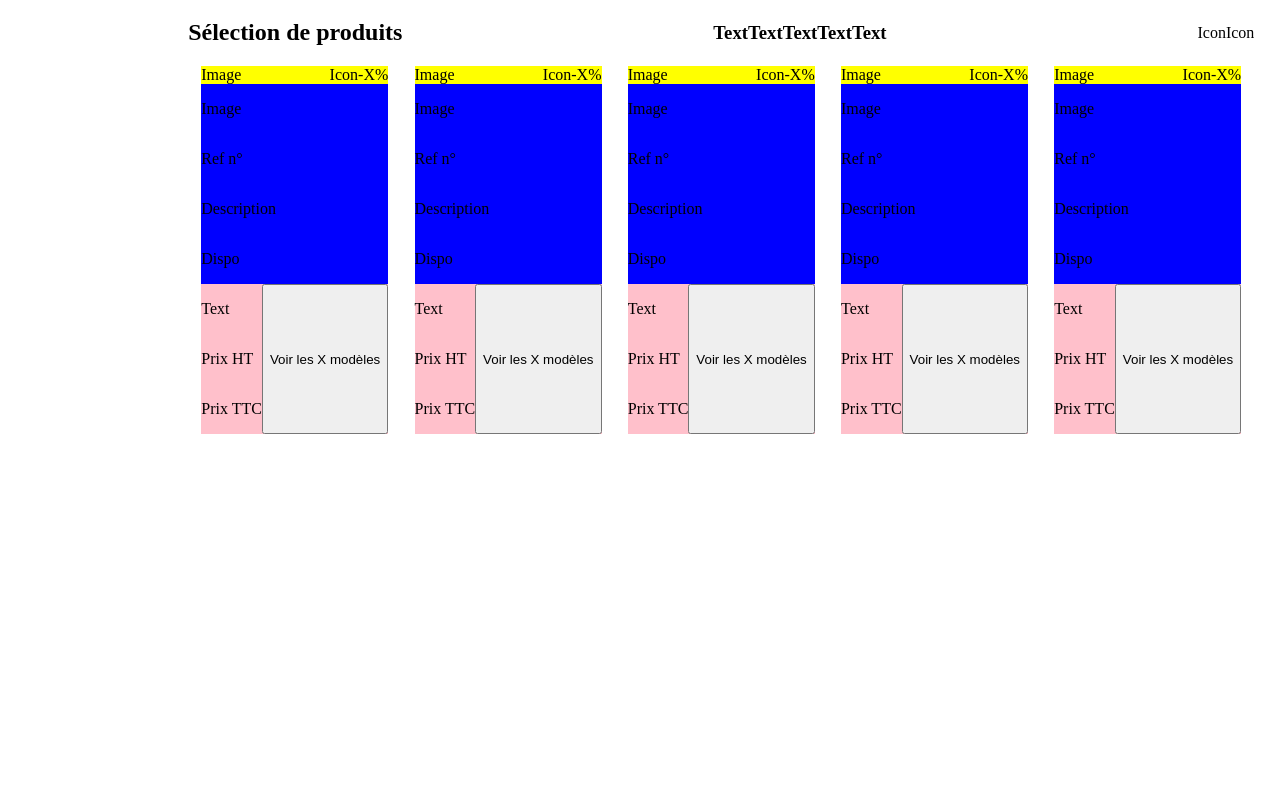
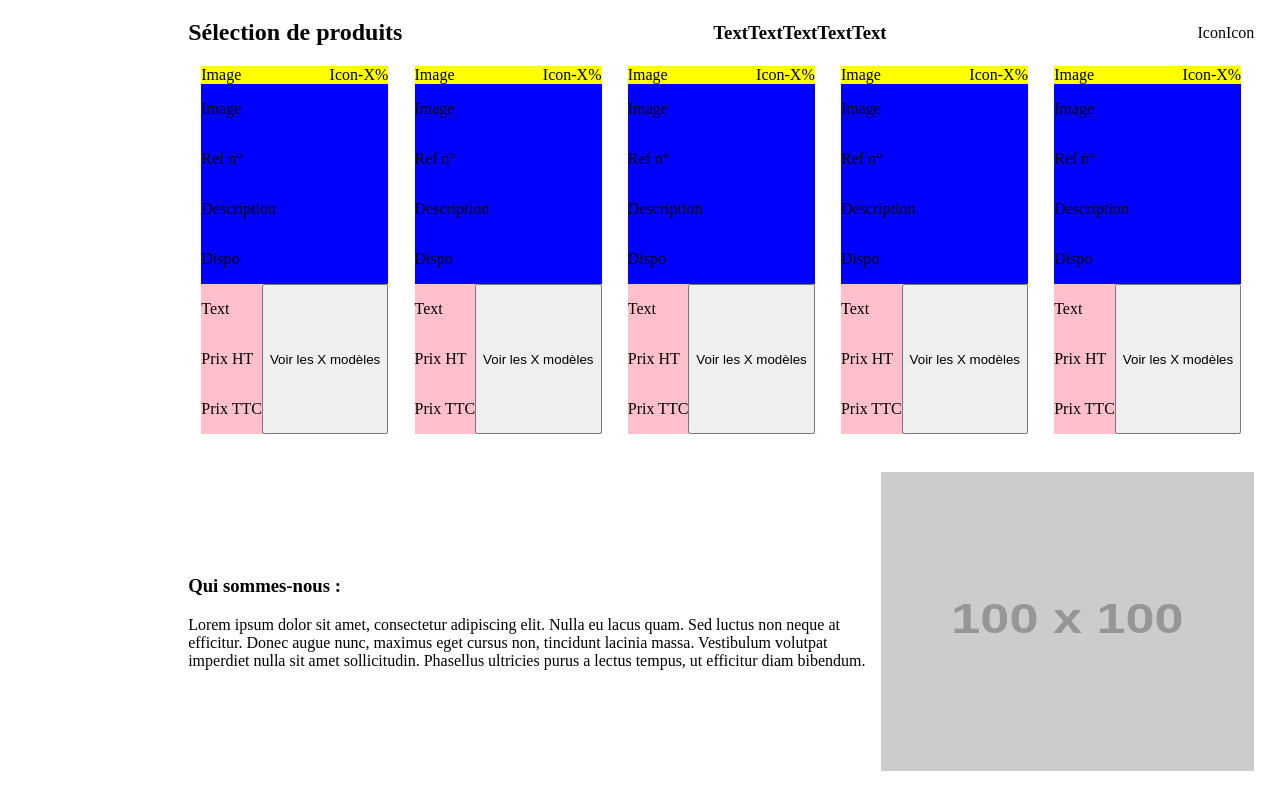
Before and after one commit to Marineincera/integrationTest, a plain HTML site: page index.html in a window 1280 px wide. Shown: the part 965-1773 px from the top of the page. Before the commit the page ends 1399 px from the top, so only its background shows below. Drawn offline with Linux system fonts and the light colour scheme; placeholder pictures from the web are drawn by us.

Commit message:
pageStructure: company introduction section structure done

```diff
--- a/index.html
+++ b/index.html
@@ -272,6 +272,13 @@
           </div>
         </div>
       </div>
+      <div class="company-introduction section around-style">
+        <div class="company-introduction-text">
+          <h3>Qui sommes-nous :</h3>
+          <p>Lorem ipsum dolor sit amet, consectetur adipiscing elit. Nulla eu lacus quam. Sed luctus non neque at efficitur. Donec augue nunc, maximus eget cursus non, tincidunt lacinia massa. Vestibulum volutpat imperdiet nulla sit amet sollicitudin. Phasellus ultricies purus a lectus tempus, ut efficitur diam bibendum. </p>
+        </div>
+        <img class="advertising-image" src="https://via.placeholder.com/100" alt="image-promo" >
+      </div>
     </div>
   </div>
 </main>
--- a/style.css
+++ b/style.css
@@ -156,3 +156,9 @@ background-color: aqua;
 .products-card-footer{
     background-color: pink;
 }
+
+/*  */
+
+.company-introduction{
+    align-items: center;
+}
```
